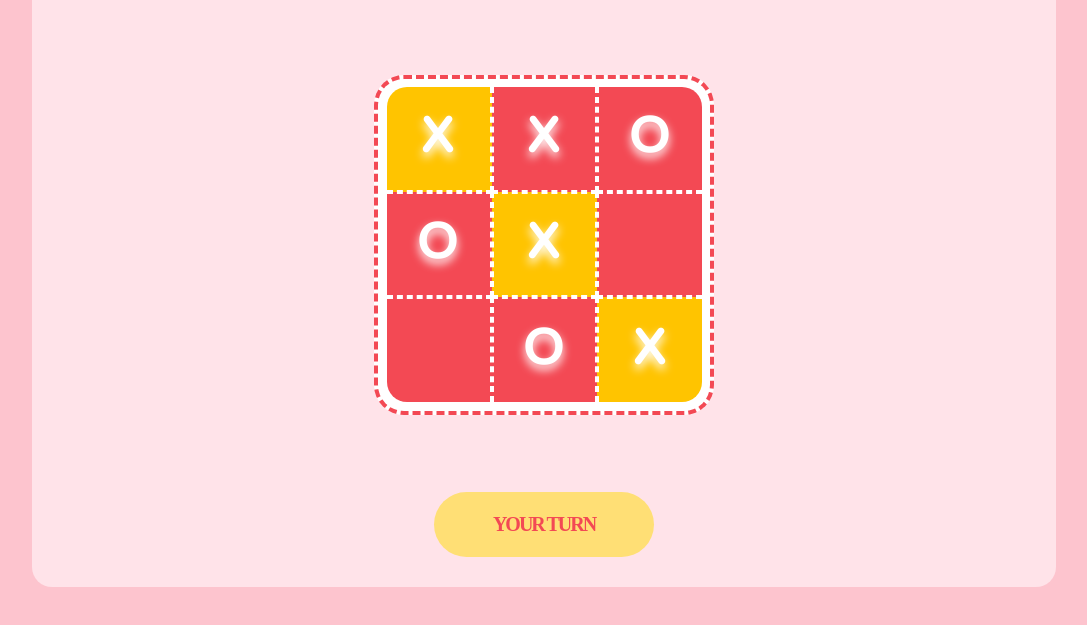
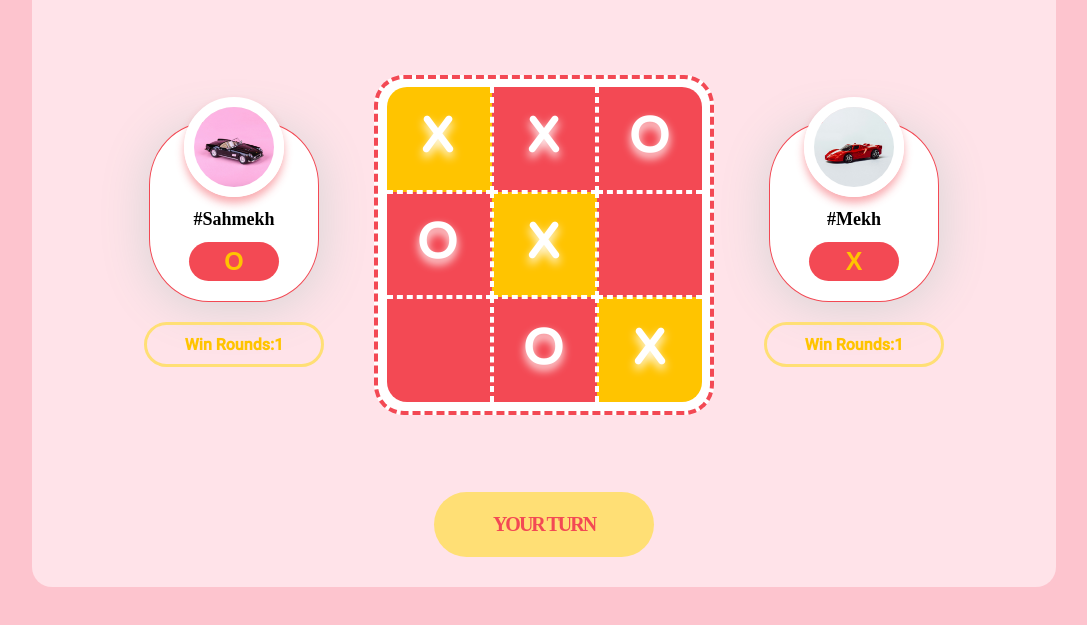
Before and after one commit to weavrix/Tic-Tac-Toe--v0.0.1-, a plain HTML site: page index.html in a window 1280 px wide. Shown: the part 173-798 px from the top of the page, without its empty margins (96-1183 px from the left). Drawn offline with Linux system fonts and the light colour scheme; a web font is replaced by a local one.

Commit message:
Project Completed. Completed the Players side profile designing.

```diff
--- a/index.html
+++ b/index.html
@@ -1,5 +1,6 @@
 <!DOCTYPE html>
 <html lang="en">
+
 <head>
     <meta charset="UTF-8">
     <meta name="viewport" content="width=device-width, initial-scale=1.0">
@@ -8,6 +9,7 @@
     <link rel="stylesheet" href="./color palatte/palatte.css">
     <link rel="stylesheet" href="./fonts/fonts.css">
 </head>
+
 <body>
     <div class="main">
         <div class="upperSection">
@@ -20,7 +22,14 @@
             </div>
         </div>
         <div class="middleSection">
-            <div class="firstPlayer"></div>
+            <div class="playerWrapper">
+                <div class="game-Player">
+                        <img src="./characters/car-02.jpg">
+                        <span class="PlayerNameSpan">#Sahmekh</span>
+                        <button class="tag-btn">O</button>
+                </div>
+                <button class="round-won">win rounds:1</button>
+            </div>
             <div class="wrapper">
                 <div class="ticTacToe-section">
                     <button class="clk-btn btn-1 sp-bg">X</button>
@@ -34,11 +43,19 @@
                     <button class="clk-btn btn-9 sp-bg">X</button>
                 </div>
             </div>
-            <div class="secondPlayer"></div>
+            <div class="playerWrapper">
+                <div class="game-Player">
+                        <img src="./characters/car-04.jpg">
+                        <span class="PlayerNameSpan">#Mekh</span>
+                        <button class="tag-btn">X</button>
+                </div>
+                <button class="round-won">win rounds:1</button>
+            </div>
         </div>
         <div class="lowerSection">
             <button class="turn-btn">Your Turn</button>
         </div>
     </div>
 </body>
+
 </html>
--- a/style.css
+++ b/style.css
@@ -232,3 +232,73 @@ body{
 }
 
 /* center tic tec toe main part design */
+
+.playerWrapper{
+    display: flex;
+    align-items: center;
+    justify-content: center;
+    flex-direction: column;
+}
+
+
+.game-Player{
+    width: 170px;
+    height: 180px;
+    background-color: white;
+    border: 1px solid var(--bright-reddish-pink);
+    border-radius: 35%;
+    box-shadow: 0px 5px 50px rgb(212, 212, 212);
+    display: flex;
+    align-items: center;
+    justify-content: flex-end;
+    flex-direction: column;
+    padding: 20px;
+    box-sizing: border-box;
+}
+
+.game-Player img{
+    width: 100px;
+    border-radius: 50%;
+    border: 10px solid white;
+    box-shadow: 0px 6px 8px #f3495476;
+    /* position: absolute;
+    top: 100;
+    right: 0; */
+}
+
+.PlayerNameSpan{
+    font-size: 18px;
+    font-weight: 700;
+    font-family: "Montserrat";
+    text-transform: capitalize;
+    margin: 12px;
+
+}
+
+.tag-btn{
+    width: 90px;
+    padding: 5px;
+    font-weight: 900;
+    font-family: sans-serif;
+    font-size: 25px;
+    border: none;
+    border-radius: 50px;
+    background-color: var(--bright-reddish-pink);
+    color: var(--bright-yellowish-orange);
+}
+
+.round-won{
+    background-color: rgba(255, 255, 255, 0);
+    border: 3px solid var(--mangoish-yellow);
+    width: 180px;
+    height: 45px;
+    margin-top: 20px;
+    border-radius: 30px;
+    color: var(--bright-yellowish-orange);
+    font-family: "Roboto-Medium";
+    font-weight: 600;
+    font-size: 16px;
+    text-transform: capitalize;
+}
+
+/* players styling */
```
Lines whose indentation alone changed are shown as unchanged.
